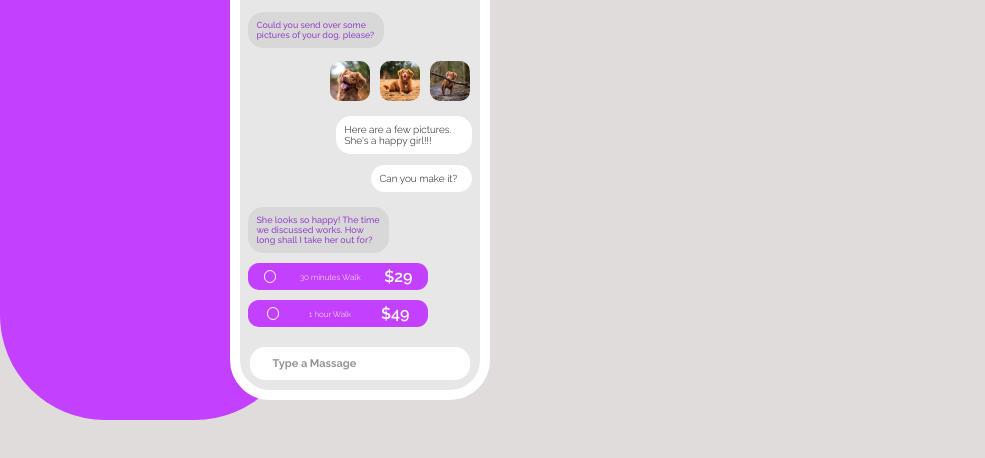
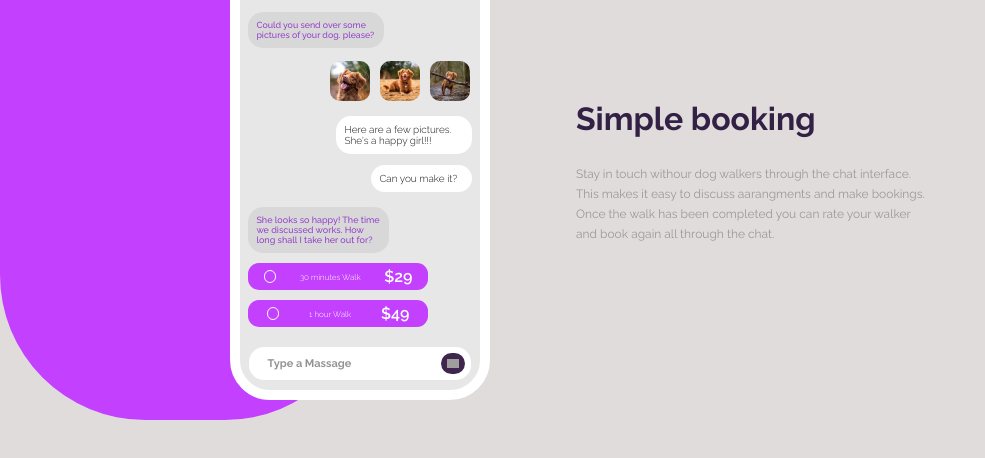
Before and after one commit to muhammaddayyan/chat-app-website, a plain HTML site: page index.html in a window 1280 px wide. Shown: the part 180-638 px from the top of the page, without its empty margins (0-985 px from the left). Drawn offline with Linux system fonts and the light colour scheme; grey boxes are pictures that could not be loaded; a web font is replaced by a local one.

Commit message:
add:chat-app-website

```diff
--- a/index.html
+++ b/index.html
@@ -11,6 +11,7 @@
 			href="https://fonts.googleapis.com/css2?family=Bai+Jamjuree:ital,wght@0,200;0,300;0,400;0,500;0,600;0,700;1,200;1,300;1,400;1,500;1,600;1,700&family=Open+Sans:ital,wght@0,300..800;1,300..800&family=Raleway:ital,wght@0,100..900;1,100..900&family=Rubik:ital,wght@0,300..900;1,300..900&display=swap"
 			rel="stylesheet"
 		/>
+		<link rel="shortcut icon" href="favicon.jpg" type="image/x-icon">
 	</head>
 	<body>
 		<div class="header">
@@ -82,16 +83,20 @@
 					<div class="box-8">
 						<div class="test-5">
 							<h3 class="type">Type a Massage</h3>
-              <!-- <div class="greater">
-							<img
+              <div class="greater">
+							<img class="great-img"
 								src="https://img.icons8.com/?size=100&id=79025&format=png&color=FFFFFF"
 								alt=""
 							/>
-            </div> -->
+            </div>
 						</div>
 					</div>
 				</div>
 			</div>
 		</div>
+		<div class="second">
+		<h1 class="simple">Simple booking</h1>
+		<p class="para-6">Stay in touch withour dog walkers through the chat interface. This makes it easy to discuss aarangments and make bookings. Once the walk has been  completed you can rate your walker and book again all through the chat.</p>
+		</div>
 	</body>
 </html>
--- a/style.css
+++ b/style.css
@@ -15,11 +15,11 @@ body{
 
 .box-1{
   height: 600px;
-  width: 300px;
+  width: 370px;
   background-color: #c340fe;
   color: #c340fe;
-  border-bottom-left-radius: 105px;
-  border-bottom-right-radius: 105px;
+  border-bottom-left-radius: 145px;
+  border-bottom-right-radius: 145px;
 }
 
 .mobile{
@@ -219,18 +219,18 @@ body{
 
 .type-box{
   display: flex;
-  justify-content: center;
+  justify-content: space-around;
 }
 
 .box-8{
   display: flex;
   background-color: #ffff;
   border-radius: 15px;
-  padding: 10px;
+  padding: 6px;
   margin-top: 20px;
   margin-bottom: 10px;
-  width: 200px;
-  justify-content: start;
+  width: 210px;
+  justify-content: space-between;
 }
 
 .type{
@@ -239,8 +239,58 @@ body{
   color: #949494;
 }
 
+.test-5{
+  display: flex;
+  align-items: center;
+}
+
 .greater{
   display: flex;
-  background-color: #c340fe;
+  background-color: #3e264f;
+  flex-direction: column;
+  border-radius: 25px;
+  padding: 6px;
+  margin-left: 90px;
+}
+
+.great-img{
+  width: 12px;
+}
+
+.second{
+  display: flex;
   flex-direction: column;
 }
+
+.simple{
+  position: absolute;
+  color: #332145;
+  left: 45%;
+  font-weight: 700;
+  top: 35%;
+}
+
+.para-6{
+  position: absolute;
+  top: 43%;
+  line-height: 20px;
+  color: #999999;
+  left: 45%;
+  width: 350px;
+  font-size: 12px;
+}
+
+.sec-last{
+  display: flex;
+}
+
+.last{
+  height: 600px;
+  width: 370px;
+  background-color: #c340fe;
+  color: #c340fe;
+  border-bottom-left-radius: 145px;
+  border-bottom-right-radius: 145px;
+  display: flex;
+  position: absolu
+}
```
Also changed, not shown: favicon.jpg (added).
